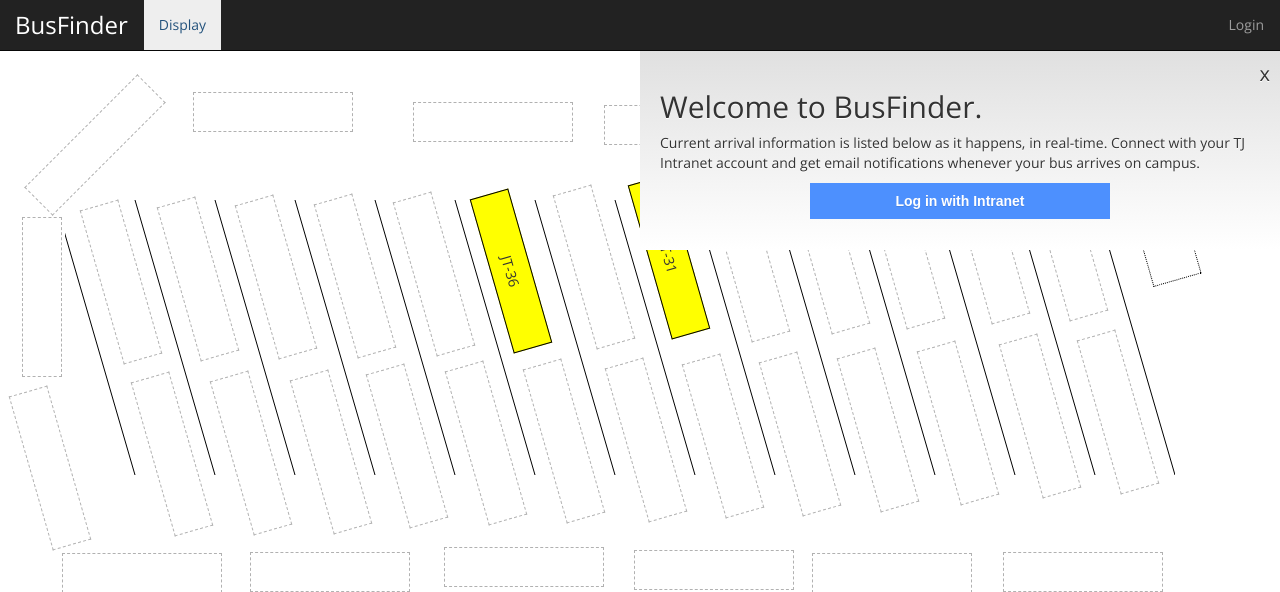
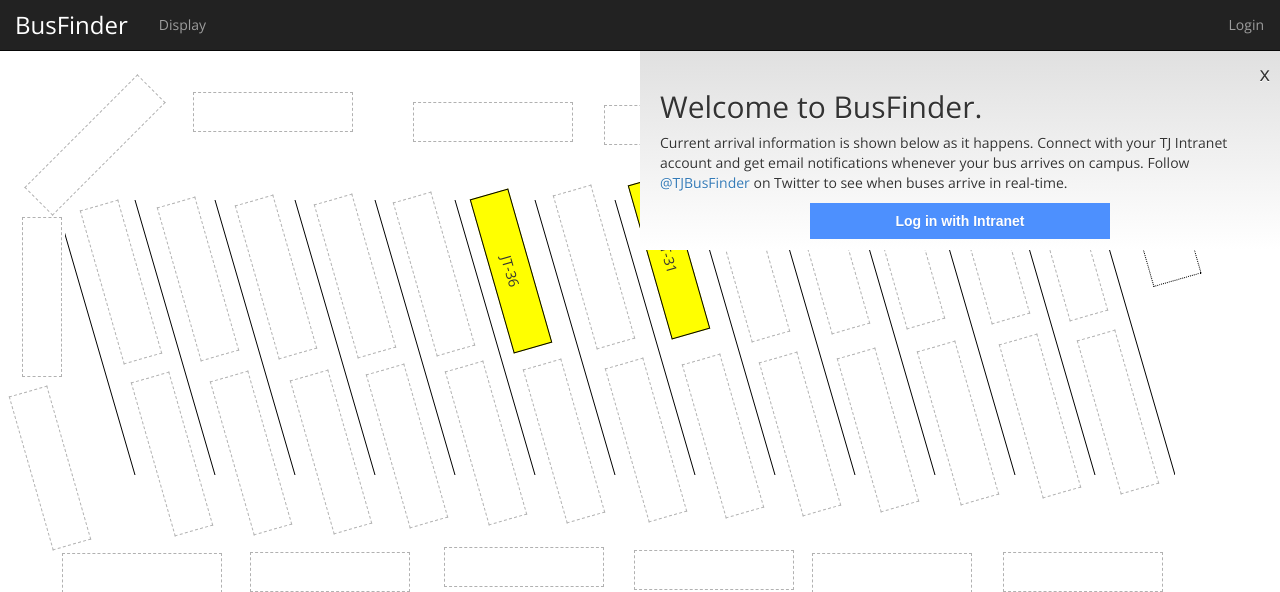
Before and after one commit to hacktj15/bus, a Django app: page / in a window 1280 px wide. Shown: the top 592 px of the page. Run offline with Django 3.2, Linux system fonts and the light colour scheme; data comes from the database, SQL or seed files in the repository; both versions use the stored data as it was after the commit; some libraries are stand-ins or nearby versions.

Commit message:
description

```diff
--- a/bus/busapp/views.py
+++ b/bus/busapp/views.py
@@ -30,7 +30,7 @@ def index_view(request):
         "slots": slots,
         "instances": instances,
         "num": num,
-        "loc": "display",
+        "loc": "index",
         "iodine_token": gen_iodine_reqtoken()
     }
     return render(request, "index.html", context)
--- a/bus/templates/index.html
+++ b/bus/templates/index.html
@@ -61,7 +61,7 @@ iodine = function() {
 <div class="splash">
     <div class="x" onclick="$(this).parent().remove()">x</div>
     <h2>Welcome to BusFinder.</h2>
-    <p>Current arrival information is listed below as it happens, in real-time. Connect with your TJ Intranet account and get email notifications whenever your bus arrives on campus.</p>
+    <p>Current arrival information is shown below as it happens. Connect with your TJ Intranet account and get email notifications whenever your bus arrives on campus. Follow <a href="https://twitter.com/tjbusfinder">@TJBusFinder</a> on Twitter to see when buses arrive in real-time.</p></p>
     <button class="connectbtn login login-submit" onclick="iodine()">Log in with Intranet</button>
 </div>
 {% endif %}
```
Also changed, not shown: bus/db.sqlite3.
